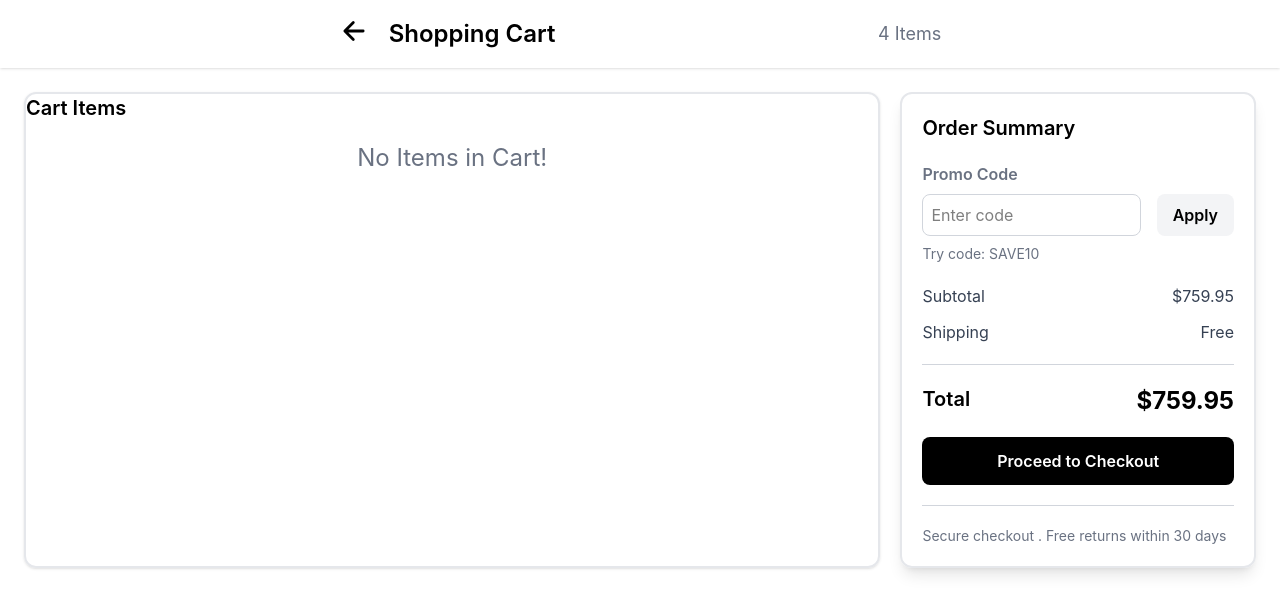
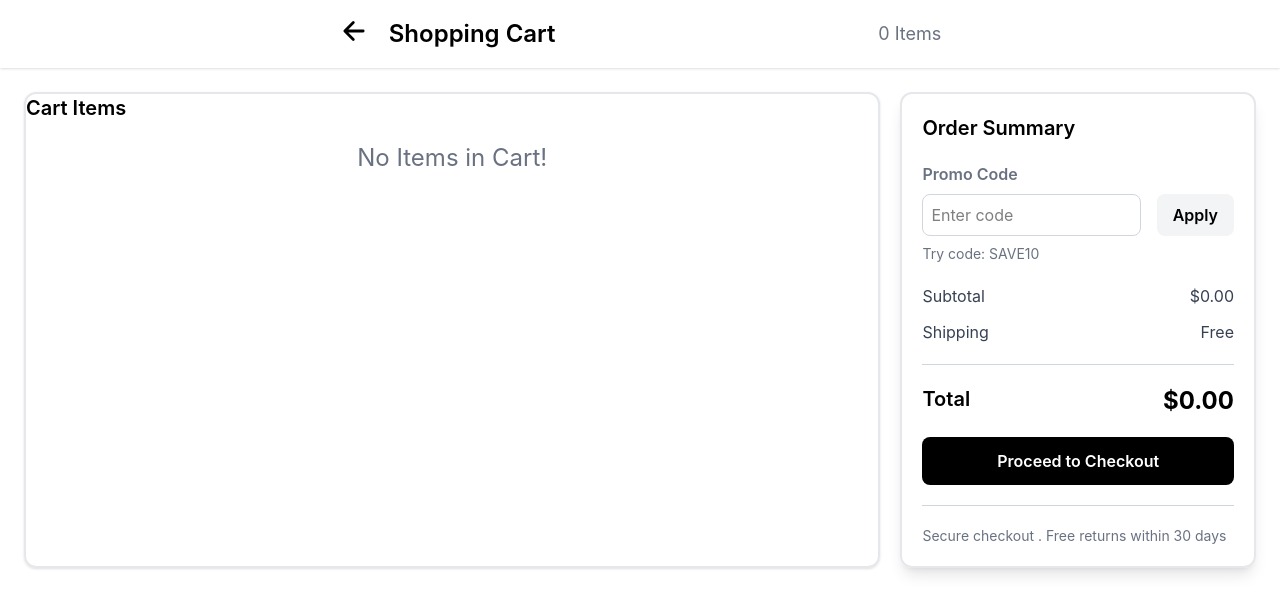
Before and after one commit to KC-Njoroge21/Kev-E-commerce, a React (Vite) app: page /cart in a window 1280 px wide. Shown: the top 614 px of the page. Built offline with nearby package versions, Linux system fonts and the light colour scheme.

Commit message:
Updated the total price section to match the items in the cart

```diff
--- a/src/components/CartItem.jsx
+++ b/src/components/CartItem.jsx
@@ -21,6 +21,8 @@ const CartItem = (props) => {
   const decrementItem = () => {
     dispatch(cartActions.removeFromCart(props.item.id))
   }
+
+
 
   return (
     <div className="flex p-4 gap-4 border-b border-gray-300">
--- a/src/pages/Cart.jsx
+++ b/src/pages/Cart.jsx
@@ -6,6 +6,14 @@ import { Link } from "react-router";
 
 const Cart = () => {
   const cartList = useSelector((state) => state.cart.cartList);
+
+  const totalQuantity = useSelector((state) => state.cart.totalQuantity)
+
+  const totalPrice = cartList.reduce((acc, item) => {
+    return (
+      acc + item.totalPrice
+    )
+  }, 0)
 
   const allCartItems = cartList.map((item, index) => {
     return <CartItem item={item} key={index} />;
@@ -21,7 +29,7 @@ const Cart = () => {
         <h2 className="text-2xl font-semibold">Shopping Cart</h2>
         </div>
         <div>
-          <h4 className="text-lg text-gray-500">4 Items</h4>
+          <h4 className="text-lg text-gray-500">{totalQuantity} Items</h4>
         </div>
       </header>
 
@@ -47,7 +55,7 @@ const Cart = () => {
           <div className="flex flex-col gap-3">
             <div className="flex justify-between">
               <h4 className="text-gray-700">Subtotal</h4>
-              <h4 className="text-gray-700">$759.95</h4>
+              <h4 className="text-gray-700">${totalPrice.toFixed(2)}</h4>
             </div>
             <div className="flex justify-between">
               <h4 className="text-gray-700">Shipping</h4>
@@ -57,7 +65,7 @@ const Cart = () => {
           <hr className="text-gray-300" />
           <div className="flex justify-between">
             <h3 className="font-semibold text-xl">Total</h3>
-            <h4 className="font-bold text-2xl">$759.95</h4>
+            <h4 className="font-bold text-2xl">${totalPrice.toFixed(2)}</h4>
           </div>
           <button className="p-3 bg-black text-white font-semibold w-full rounded-lg">Proceed to Checkout</button>
           <hr className="text-gray-300" />
```
